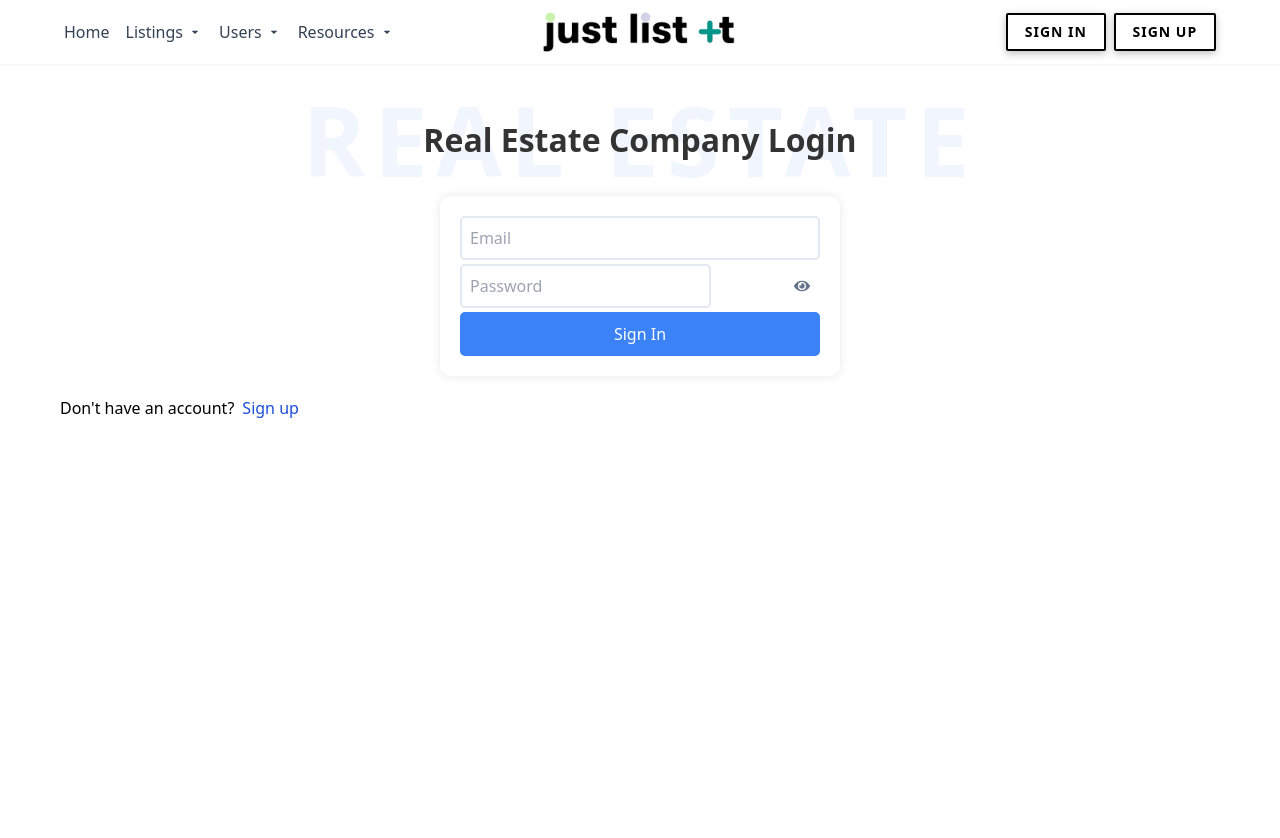
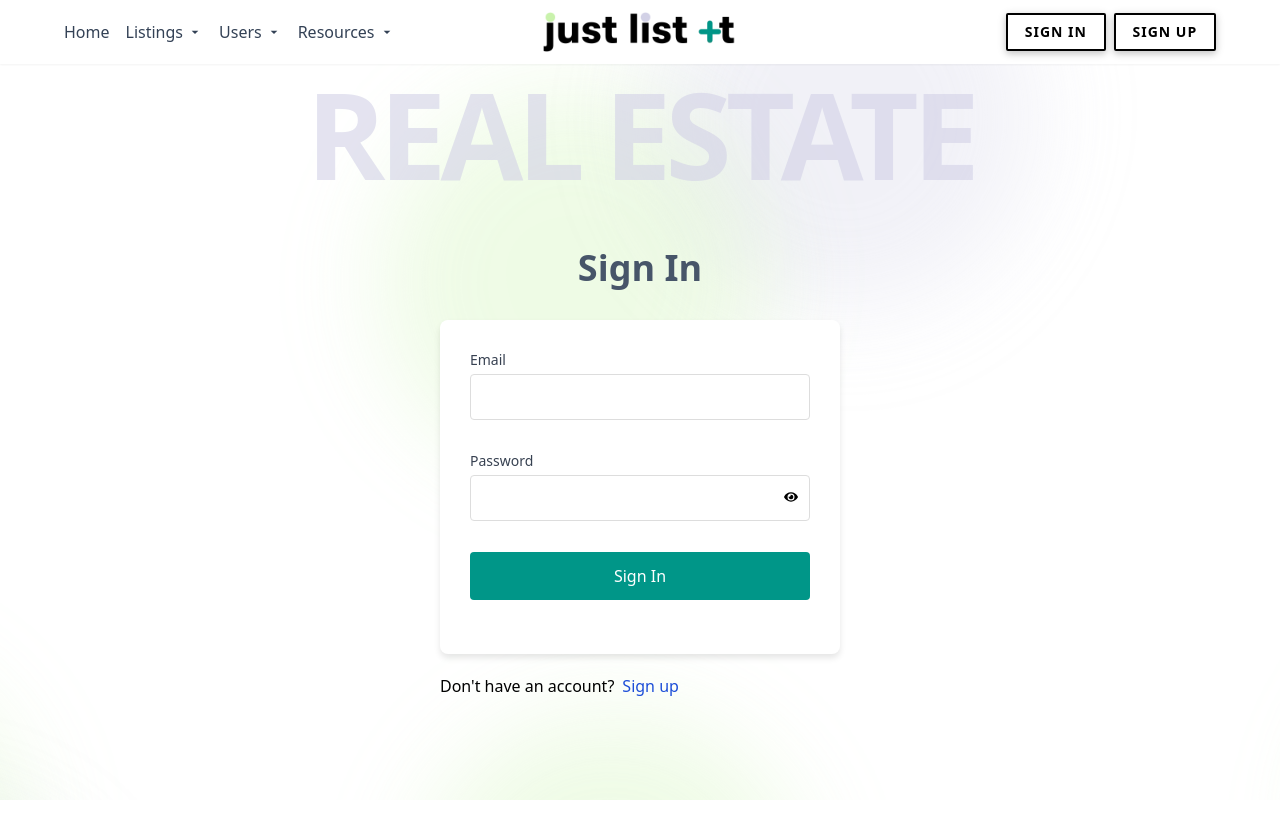
Before and after one commit to lostyeti21/MernRealEstate, a React (Vite) app in the folder client/: page /real-estate-login in a window 1280 px wide. Shown: the top 838 px of the page. Before the commit the page ends 800 px from the top, so only its background shows below. Built offline with nearby package versions, Linux system fonts and the light colour scheme.

Commit message:
edited the ogon pages

```diff
--- a/client/src/pages/Home.jsx
+++ b/client/src/pages/Home.jsx
@@ -89,6 +89,107 @@ const StyledLoader = styled.div`
   z-index: 100;
 `;
 
+const StyledBubble = styled.div`
+  .bubble {
+    height: 2.8em;
+    width: 9em;
+    background: transparent;
+    border: 2px solid #016dd9;
+    outline: none;
+    color: #016dd9;
+    cursor: pointer;
+    font-size: 17px;
+  }
+
+  @keyframes squeeze3124 {
+    0% {
+      -webkit-transform: scale3d(1, 1, 1);
+      transform: scale3d(1, 1, 1);
+    }
+
+    30% {
+      -webkit-transform: scale3d(1.25, 0.75, 1);
+      transform: scale3d(1.25, 0.75, 1);
+    }
+
+    40% {
+      -webkit-transform: scale3d(0.75, 1.25, 1);
+      transform: scale3d(0.75, 1.25, 1);
+    }
+
+    50% {
+      -webkit-transform: scale3d(1.15, 0.85, 1);
+      transform: scale3d(1.15, 0.85, 1);
+    }
+
+    65% {
+      -webkit-transform: scale3d(0.95, 1.05, 1);
+      transform: scale3d(0.95, 1.05, 1);
+    }
+
+    75% {
+      -webkit-transform: scale3d(1.05, 0.95, 1);
+      transform: scale3d(1.05, 0.95, 1);
+    }
+
+    100% {
+      -webkit-transform: scale3d(1, 1, 1);
+      transform: scale3d(1, 1, 1);
+    }
+  }
+`;
+
+const StyledFeaturedBubble = styled.div`
+  .bubble {
+    height: 2.8em;
+    width: 9em;
+    background: transparent;
+    border: 2px solid #016dd9;
+    outline: none;
+    color: #016dd9;
+    cursor: pointer;
+    font-size: 17px;
+    animation: none; /* Ensure no initial animation */
+  }
+
+  @keyframes squeeze3124 {
+    0% {
+      -webkit-transform: scale3d(1, 1, 1);
+      transform: scale3d(1, 1, 1);
+    }
+
+    30% {
+      -webkit-transform: scale3d(1.25, 0.75, 1);
+      transform: scale3d(1.25, 0.75, 1);
+    }
+
+    40% {
+      -webkit-transform: scale3d(0.75, 1.25, 1);
+      transform: scale3d(0.75, 1.25, 1);
+    }
+
+    50% {
+      -webkit-transform: scale3d(1.15, 0.85, 1);
+      transform: scale3d(1.15, 0.85, 1);
+    }
+
+    65% {
+      -webkit-transform: scale3d(0.95, 1.05, 1);
+      transform: scale3d(0.95, 1.05, 1);
+    }
+
+    75% {
+      -webkit-transform: scale3d(1.05, 0.95, 1);
+      transform: scale3d(1.05, 0.95, 1);
+    }
+
+    100% {
+      -webkit-transform: scale3d(1, 1, 1);
+      transform: scale3d(1, 1, 1);
+    }
+  }
+`;
+
 export default function Home() {
   const [offerListings, setOfferListings] = useState([]);
   const [saleListings, setSaleListings] = useState([]);
@@ -127,20 +228,22 @@ export default function Home() {
   }, []);
 
   useEffect(() => {
-    const animationInterval = setInterval(() => {
+    let animationInterval;
+    let animationTimeout;
+
+    animationInterval = setInterval(() => {
       setIsAnimatingFeatured(true);
       setIsAnimatingRealEstate(true);
 
-      const animationTimeout = setTimeout(() => {
+      animationTimeout = setTimeout(() => {
         setIsAnimatingFeatured(false);
         setIsAnimatingRealEstate(false);
       }, 900); // Duration of the animation
-
-      return () => clearTimeout(animationTimeout);
     }, 5000); // Interval between animations
 
     return () => {
       clearInterval(animationInterval);
+      clearTimeout(animationTimeout);
     };
   }, []);
 
@@ -176,7 +279,7 @@ export default function Home() {
     // Show loader for 2 seconds
     const timer = setTimeout(() => {
       setLoading(false);
-    }, 2000);
+    }, 5000);
 
     return () => clearTimeout(timer);
   }, []);
@@ -596,11 +699,14 @@ export default function Home() {
                   <h2 className='text-2xl font-semibold text-slate-600 absolute bottom-0 left-0 z-10'>
                     Property
                   </h2>
+                  <StyledFeaturedBubble>
                     <div
                       className={`absolute top-0 right-0 bg-[#0065ff] text-white text-sm font-semibold px-4 py-2 rounded-full ${isAnimatingFeatured ? 'animate-jello-once' : ''}`}
+                      style={{ animation: 'squeeze3124 0.9s infinite' }}
                     >
                       Recommended by Us
                     </div>
+                  </StyledFeaturedBubble>
                 </div>
                 <div className="mb-16">
                   <ListingCollage listing={collageListing} />
@@ -614,7 +720,7 @@ export default function Home() {
               whileInView={{ opacity: 1, y: 0 }}
               transition={{ duration: 0.5, delay: 0.2 }}
               viewport={{ once: true }}
-              className="mb-16"
+              className='my-3'
             >
               <div className="relative h-[100px] mb-8">
                 <h1 className="text-[120px] font-bold text-gray-100 uppercase absolute -top-14 left-0 w-full text-left">
@@ -954,14 +1060,14 @@ export default function Home() {
               <h2 className='text-2xl font-semibold text-slate-600 absolute bottom-0 left-0 z-10'>
                 Agents in Zimbabwe
               </h2>
+              <StyledBubble>
                 <div
-                className={`absolute top-0 right-0 bg-[#0065ff] text-white text-sm font-semibold px-4 py-2 rounded-full ${isAnimatingRealEstate ? 'animate-jello-once' : ''} flex items-center gap-2`}
+                  className={`absolute top-0 right-0 bg-[#0065ff] text-white text-sm font-semibold px-4 py-2 rounded-full ${isAnimatingRealEstate ? 'animate-jello-once' : ''}`}
+                  style={{ animation: 'squeeze3124 0.9s infinite' }}
                 >
-                <svg xmlns="http://www.w3.org/2000/svg" className="h-5 w-5 font-bold" viewBox="0 0 24 24" fill="white">
-                  <path fillRule="evenodd" d="M19.916 4.626a.75.75 0 0 1 .208 1.04l-9 13.5a.75.75 0 0 1-1.154.114l-6-6a.75.75 0 0 1 1.06-1.06l5.353 5.353 8.493-12.74a.75.75 0 0 1 1.04-.208Z" clipRule="evenodd" />
-                </svg>
                   Verified by Us
                 </div>
+              </StyledBubble>
             </div>
 
             <div>
--- a/client/src/pages/RealEstateAgentLogin.jsx
+++ b/client/src/pages/RealEstateAgentLogin.jsx
@@ -2,185 +2,23 @@ import { useState, useEffect } from 'react';
 import { Link, useNavigate } from 'react-router-dom';
 import { useDispatch, useSelector } from 'react-redux';
 import { signInStart, signInSuccess, signInFailure } from '../redux/user/userSlice';
-import Loader from '../components/Loader';
 import styled from 'styled-components';
 import { FaEye, FaEyeSlash } from 'react-icons/fa';
+import { Container, Form, Input, Button, ErrorMessage } from '../components/StyledComponents';
+import Background from '../components/Background';
 
-const StyledContainer = styled.div`
-  max-width: 1200px;
-  margin: 0 auto;
-  padding: 20px;
-`;
+const StyledContainer = Container;
 
-const StyledForm = styled.form`
-  display: flex;
-  flex-direction: column;
-  gap: 4px;
-  max-width: 400px;
-  margin: 0 auto;
-  padding: 20px;
-  background-color: white;
-  border-radius: 10px;
-  box-shadow: 0 0 10px rgba(0,0,0,0.1);
-  transition: transform 0.3s ease;
+const StyledForm = Form;
 
-  &:hover {
-    transform: translateY(-5px);
-  }
-`;
+const StyledInput = Input;
 
-const StyledInput = styled.input`
-  padding: 8px;
-  border: 2px solid #e2e8f0;
-  border-radius: 5px;
-  font-size: 16px;
-  width: 100%;
-  transition: all 0.3s ease;
-  background-color: white;
-
-  &:focus {
-    border-color: #3b82f6;
-    outline: none;
-    box-shadow: 0 0 0 2px rgba(59, 130, 246, 0.1);
-  }
-`;
-
-const StyledSelect = styled.select`
-  padding: 8px;
-  border: 2px solid #e2e8f0;
-  border-radius: 5px;
-  font-size: 16px;
-  transition: all 0.3s ease;
-  background-color: white;
-
-  &:focus {
-    border-color: #3b82f6;
-    outline: none;
-    box-shadow: 0 0 0 2px rgba(59, 130, 246, 0.1);
-  }
-`;
-
-const StyledButton = styled.button`
-  background-color: #3b82f6;
-  color: white;
-  padding: 10px;
-  border: none;
-  border-radius: 5px;
-  cursor: pointer;
-  font-weight: 500;
-  transition: all 0.3s ease;
-
-  &:hover {
-    background-color: #2563eb;
-    transform: translateY(-2px);
-  }
-
-  &:disabled {
-    background-color: #93c5fd;
-    cursor: not-allowed;
-  }
-`;
-
-const PasswordContainer = styled.div`
-  position: relative;
-  width: 100%;
-`;
-
-const PasswordToggle = styled.button`
-  position: absolute;
-  right: 10px;
-  top: 50%;
-  transform: translateY(-50%);
-  background: none;
-  border: none;
-  cursor: pointer;
-  color: #64748b;
-  padding: 0;
-  display: flex;
-  align-items: center;
-  transition: color 0.3s ease;
-
-  &:hover {
-    color: #3b82f6;
-  }
-`;
-
-const TitleContainer = styled.div`
-  position: relative;
-  width: 100%;
-  text-align: center;
-  padding: 2rem 0;
-  overflow: hidden;
-
-  h1 {
-    position: relative;
-    z-index: 2;
-    font-size: 2rem;
-    font-weight: 600;
-    color: #333;
-    margin: 0;
-    transition: transform 0.3s ease;
-
-    &:hover {
-      transform: scale(1.05);
-    }
-  }
-
-  &::before {
-    content: 'Agent';
-    position: absolute;
-    top: 50%;
-    left: 50%;
-    transform: translate(-50%, -50%);
-    font-size: 6rem;
-    font-weight: 800;
-    color: rgba(59, 130, 246, 0.07);
-    white-space: nowrap;
-    z-index: 1;
-    letter-spacing: 0.5rem;
-    text-transform: uppercase;
-    transition: all 0.5s ease;
-  }
-
-  &:hover::before {
-    transform: translate(-50%, -50%) scale(1.1);
-    color: rgba(59, 130, 246, 0.1);
-  }
-`;
-
-const ErrorText = styled.p`
-  color: #ef4444;
-  text-align: center;
-  margin: 10px 0;
-  font-size: 14px;
-  animation: shake 0.5s ease-in-out;
-
-  @keyframes shake {
-    0%, 100% { transform: translateX(0); }
-    25% { transform: translateX(-5px); }
-    75% { transform: translateX(5px); }
-  }
-`;
-
-const LinkContainer = styled.div`
-  display: flex;
-  gap: 2px;
-  justify-content: center;
-  margin-top: 20px;
-
-  a {
-    color: #3b82f6;
-    text-decoration: none;
-    font-weight: 500;
-    transition: color 0.3s ease;
-
-    &:hover {
-      color: #2563eb;
-    }
-  }
-`;
+const StyledButton = Button;
 
 export default function RealEstateAgentLogin() {
+  const navigate = useNavigate();
+  const dispatch = useDispatch();
+  const { loading, error } = useSelector((state) => state.user);
   const [formData, setFormData] = useState({
     companyName: '',
     email: '',
@@ -188,9 +26,6 @@ export default function RealEstateAgentLogin() {
   });
   const [companies, setCompanies] = useState([]);
   const [showPassword, setShowPassword] = useState(false);
-  const { loading, error } = useSelector((state) => state.user);
-  const navigate = useNavigate();
-  const dispatch = useDispatch();
 
   useEffect(() => {
     const fetchCompanies = async () => {
@@ -231,10 +66,7 @@ export default function RealEstateAgentLogin() {
   }, []);
 
   const handleChange = (e) => {
-    setFormData({
-      ...formData,
-      [e.target.id]: e.target.value,
-    });
+    setFormData({ ...formData, [e.target.id]: e.target.value });
   };
 
   const togglePasswordVisibility = () => {
@@ -312,15 +144,29 @@ export default function RealEstateAgentLogin() {
 
   return (
     <StyledContainer>
-      <TitleContainer>
-        <h1>Agent Sign In</h1>
-      </TitleContainer>
-      <StyledForm onSubmit={handleSubmit}>
-        <StyledSelect
+      <Background />
+      <div className='relative z-10'>
+        <div className="absolute w-full" style={{ top: '-70px', left: '-70%', transform: 'translateX(-50%)' }}>
+          <h1 className="text-[120px] font-bold text-gray-100 uppercase whitespace-nowrap text-center" style={{ letterSpacing: '-0.05em' }}>
+            <span style={{ color: '#d2d1e6', opacity: 0.6 }}>Real Estate Agent</span>
+          </h1>
+        </div>
+
+        <div className='p-6 w-[165%] mx-auto mt-[40%] flex justify-center items-center ml-[-28%]'>
+          <div className='w-full text-center'>
+            <h2 className='text-4xl font-semibold text-slate-600 mb-8 ml-[-11%]'>
+              Sign In
+            </h2>
+            <StyledForm onSubmit={handleSubmit} className="w-full">
+              <div className="mb-4">
+                <label htmlFor="companyName" className="block text-sm font-medium text-gray-700 mb-1 text-left">Company Name</label>
+                <StyledInput
+                  as="select"
                   id="companyName"
                   value={formData.companyName}
                   onChange={handleChange}
                   required
+                  className="w-full"
                 >
                   <option value="">Select Company</option>
                   {companies.map((company) => (
@@ -328,47 +174,51 @@ export default function RealEstateAgentLogin() {
                       {company.companyName}
                     </option>
                   ))}
-        </StyledSelect>
-
+                </StyledInput>
+              </div>
+              <div className="mb-4">
+                <label htmlFor="email" className="block text-sm font-medium text-gray-700 mb-1 text-left">Email</label>
                 <StyledInput
                   type="email"
-          placeholder="Email"
                   id="email"
+                  value={formData.email}
                   onChange={handleChange}
-          value={formData.email}
                   required
+                  className="w-full"
                 />
-
-        <PasswordContainer>
+              </div>
+              <div className="mb-4 relative">
+                <label htmlFor="password" className="block text-sm font-medium text-gray-700 mb-1 text-left">Password</label>
                 <StyledInput
                   type={showPassword ? "text" : "password"}
-            placeholder="Password"
                   id="password"
+                  value={formData.password}
                   onChange={handleChange}
-            value={formData.password}
                   required
+                  className="w-full"
                 />
-          <PasswordToggle
+                <button
                   type="button"
-            onClick={() => setShowPassword(!showPassword)}
+                  onClick={togglePasswordVisibility}
+                  className="absolute top-[46%] right-0 pr-3 flex items-center text-sm leading-5"
                 >
                   {showPassword ? <FaEyeSlash /> : <FaEye />}
-          </PasswordToggle>
-        </PasswordContainer>
-
-        <StyledButton disabled={loading}>
+                </button>
+              </div>
+              <StyledButton type="submit" disabled={loading} className="w-full">
                 {loading ? 'Loading...' : 'Sign In'}
               </StyledButton>
-
-        {error && <ErrorText>{error}</ErrorText>}
+              {error && <ErrorMessage>{error}</ErrorMessage>}
             </StyledForm>
-
-      <LinkContainer>
+            <div className="flex gap-2 mt-5 justify-center">
               <p>Don't have an account?</p>
-        <Link to="/real-estate-agent-signup">
+              <Link to="/real-estate-agent-signup" className="text-blue-700">
                 Sign up
               </Link>
-      </LinkContainer>
+            </div>
+          </div>
+        </div>
+      </div>
     </StyledContainer>
   );
 }
--- a/client/src/pages/RealEstateLogin.jsx
+++ b/client/src/pages/RealEstateLogin.jsx
@@ -4,145 +4,17 @@ import { useDispatch } from 'react-redux';
 import { signInStart, signInFailure, realEstateSignInSuccess } from '../redux/user/userSlice';
 import styled from 'styled-components';
 import { FaEye, FaEyeSlash } from 'react-icons/fa';
+import { Container, Form, Input, Button, ErrorMessage } from '../components/StyledComponents';
+import OAuth from '../components/OAuth';
+import Background from '../components/Background';
 
-const StyledContainer = styled.div`
-  max-width: 1200px;
-  margin: 0 auto;
-  padding: 20px;
-`;
+const StyledContainer = Container;
 
-const StyledForm = styled.form`
-  display: flex;
-  flex-direction: column;
-  gap: 4px;
-  max-width: 400px;
-  margin: 0 auto;
-  padding: 20px;
-  background-color: white;
-  border-radius: 10px;
-  box-shadow: 0 0 10px rgba(0,0,0,0.1);
-  transition: transform 0.3s ease;
+const StyledForm = Form;
 
-  &:hover {
-    transform: translateY(-5px);
-  }
-`;
+const StyledInput = Input;
 
-const StyledInput = styled.input`
-  padding: 8px;
-  border: 2px solid #e2e8f0;
-  border-radius: 5px;
-  font-size: 16px;
-  transition: all 0.3s ease;
-
-  &:focus {
-    border-color: #3b82f6;
-    outline: none;
-    box-shadow: 0 0 0 2px rgba(59, 130, 246, 0.1);
-  }
-`;
-
-const StyledButton = styled.button`
-  background-color: #3b82f6;
-  color: white;
-  padding: 10px;
-  border: none;
-  border-radius: 5px;
-  cursor: pointer;
-  font-weight: 500;
-  transition: all 0.3s ease;
-
-  &:hover {
-    background-color: #2563eb;
-    transform: translateY(-2px);
-  }
-
-  &:disabled {
-    background-color: #93c5fd;
-    cursor: not-allowed;
-  }
-`;
-
-const PasswordContainer = styled.div`
-  position: relative;
-  width: 100%;
-`;
-
-const PasswordToggle = styled.button`
-  position: absolute;
-  right: 10px;
-  top: 50%;
-  transform: translateY(-50%);
-  background: none;
-  border: none;
-  cursor: pointer;
-  color: #64748b;
-  padding: 0;
-  display: flex;
-  align-items: center;
-  transition: color 0.3s ease;
-
-  &:hover {
-    color: #3b82f6;
-  }
-`;
-
-const TitleContainer = styled.div`
-  position: relative;
-  width: 100%;
-  text-align: center;
-  padding: 2rem 0;
-  overflow: hidden;
-
-  h1 {
-    position: relative;
-    z-index: 2;
-    font-size: 2rem;
-    font-weight: 600;
-    color: #333;
-    margin: 0;
-    transition: transform 0.3s ease;
-
-    &:hover {
-      transform: scale(1.05);
-    }
-  }
-
-  &::before {
-    content: 'Real Estate';
-    position: absolute;
-    top: 50%;
-    left: 50%;
-    transform: translate(-50%, -50%);
-    font-size: 6rem;
-    font-weight: 800;
-    color: rgba(59, 130, 246, 0.07);
-    white-space: nowrap;
-    z-index: 1;
-    letter-spacing: 0.5rem;
-    text-transform: uppercase;
-    transition: all 0.5s ease;
-  }
-
-  &:hover::before {
-    transform: translate(-50%, -50%) scale(1.1);
-    color: rgba(59, 130, 246, 0.1);
-  }
-`;
-
-const ErrorText = styled.p`
-  color: #ef4444;
-  text-align: center;
-  margin: 10px 0;
-  font-size: 14px;
-  animation: shake 0.5s ease-in-out;
-
-  @keyframes shake {
-    0%, 100% { transform: translateX(0); }
-    25% { transform: translateX(-5px); }
-    75% { transform: translateX(5px); }
-  }
-`;
+const StyledButton = Button;
 
 export default function RealEstateLogin() {
   const navigate = useNavigate();
@@ -154,6 +26,10 @@ export default function RealEstateLogin() {
   const [loading, setLoading] = useState(false);
   const [error, setError] = useState(null);
   const [showPassword, setShowPassword] = useState(false);
+  const [showPopup, setShowPopup] = useState(false);
+  const [popupMessage, setPopupMessage] = useState('');
+  const [showInvalidCredentialsPopup, setShowInvalidCredentialsPopup] = useState(false);
+  const [invalidCredentialsMessage, setInvalidCredentialsMessage] = useState('');
 
   useEffect(() => {
     // Check if user is already logged in
@@ -180,6 +56,18 @@ export default function RealEstateLogin() {
 
   const handleChange = (e) => {
     setFormData({ ...formData, [e.target.id]: e.target.value });
+  };
+
+  const handleError = (errorMessage) => {
+    if (errorMessage === 'Company not found') {
+      setPopupMessage('Please ensure you are typing in the correct email address!');
+      setShowPopup(true);
+    } else if (errorMessage === 'Invalid credentials') {
+      setInvalidCredentialsMessage('Please check your email and password and try again.');
+      setShowInvalidCredentialsPopup(true);
+    } else {
+      setError(errorMessage);
+    }
   };
 
   const handleSubmit = async (e) => {
@@ -229,7 +117,7 @@ export default function RealEstateLogin() {
     } catch (error) {
       console.error('Login error:', error);
       dispatch(signInFailure(error.message));
-      setError(error.message || 'Something went wrong!');
+      handleError(error.message || 'Something went wrong!');
 
       // Clear any partial data on error
       localStorage.removeItem('access_token');
@@ -241,39 +129,95 @@ export default function RealEstateLogin() {
   };
 
   return (
-    <StyledContainer>
-      <TitleContainer>
-        <h1>Real Estate Company Login</h1>
-      </TitleContainer>
+    <div className='relative w-full min-h-screen'>
+      <Background />
+      <div className='relative z-10'>
+        {showPopup && (
+          <div className="fixed inset-0 bg-black bg-opacity-50 flex items-center justify-center z-50 backdrop-blur-sm">
+            <div className="bg-white p-6 rounded-lg shadow-lg max-w-md w-full animate-fade-in relative">
+              <button
+                onClick={() => setShowPopup(false)}
+                className="absolute top-2 right-2 p-1 text-gray-500 hover:text-gray-700"
+              >
+                <svg xmlns="http://www.w3.org/2000/svg" viewBox="0 0 24 24" fill="currentColor" className="w-6 h-6">
+                  <path fillRule="evenodd" d="M5.47 5.47a.75.75 0 011.06 0L12 10.94l5.47-5.47a.75.75 0 111.06 1.06L13.06 12l5.47 5.47a.75.75 0 11-1.06 1.06L12 13.06l-5.47 5.47a.75.75 0 01-1.06-1.06L10.94 12 5.47 6.53a.75.75 0 010-1.06z" clipRule="evenodd" />
+                </svg>
+              </button>
+              <div className="flex justify-center mb-4">
+                <svg xmlns="http://www.w3.org/2000/svg" viewBox="0 0 24 24" fill="red" className="w-20 h-20">
+                  <path fillRule="evenodd" d="M12 2.25c-5.385 0-9.75 4.365-9.75 9.75s4.365 9.75 9.75 9.75 9.75-4.365 9.75-9.75S17.385 2.25 12 2.25zm3.53 12.97a.75.75 0 01-1.06 0L12 13.06l-2.47 2.47a.75.75 0 01-1.06-1.06L10.94 12l-2.47-2.47a.75.75 0 011.06-1.06L12 10.94l2.47-2.47a.75.75 0 011.06 1.06L13.06 12l2.47 2.47a.75.75 0 010 1.06z" clipRule="evenodd" />
+                </svg>
+              </div>
+              <h2 className="text-xl font-semibold mb-4 text-center">Company not found</h2>
+              <p className="text-center">{popupMessage}</p>
+            </div>
+          </div>
+        )}
+        {showInvalidCredentialsPopup && (
+          <div className="fixed inset-0 bg-black bg-opacity-50 flex items-center justify-center z-50 backdrop-blur-sm">
+            <div className="bg-white p-6 rounded-lg shadow-lg max-w-md w-full animate-fade-in relative">
+              <button
+                onClick={() => setShowInvalidCredentialsPopup(false)}
+                className="absolute top-2 right-2 p-1 text-gray-500 hover:text-gray-700"
+              >
+                <svg xmlns="http://www.w3.org/2000/svg" viewBox="0 0 24 24" fill="currentColor" className="w-6 h-6">
+                  <path fillRule="evenodd" d="M5.47 5.47a.75.75 0 011.06 0L12 10.94l5.47-5.47a.75.75 0 111.06 1.06L13.06 12l5.47 5.47a.75.75 0 11-1.06 1.06L12 13.06l-5.47 5.47a.75.75 0 01-1.06-1.06L10.94 12 5.47 6.53a.75.75 0 010-1.06z" clipRule="evenodd" />
+                </svg>
+              </button>
+              <div className="flex justify-center mb-4">
+                <svg xmlns="http://www.w3.org/2000/svg" viewBox="0 0 24 24" fill="red" className="w-20 h-20">
+                  <path fillRule="evenodd" d="M12 2.25c-5.385 0-9.75 4.365-9.75 9.75s4.365 9.75 9.75 9.75 9.75-4.365 9.75-9.75S17.385 2.25 12 2.25zm3.53 12.97a.75.75 0 01-1.06 0L12 13.06l-2.47 2.47a.75.75 0 01-1.06-1.06L10.94 12l-2.47-2.47a.75.75 0 011.06-1.06L12 10.94l2.47-2.47a.75.75 0 011.06 1.06L13.06 12l2.47 2.47a.75.75 0 010 1.06z" clipRule="evenodd" />
+                </svg>
+              </div>
+              <h2 className="text-xl font-semibold mb-4 text-center">Invalid credentials</h2>
+              <p className="text-center">{invalidCredentialsMessage}</p>
+            </div>
+          </div>
+        )}
+        <div className="absolute w-full" style={{ top: '-180px' }}>
+          <h1 className="text-[120px] font-bold text-gray-100 uppercase whitespace-nowrap text-center" style={{ letterSpacing: '-0.05em' }}>
+            <span style={{ color: '#d2d1e6', opacity: 0.6 }}>Real Estate</span>
+          </h1>
+        </div>
+
+        <div className='p-6 max-w-md mx-auto mt-40'>
+          <h2 className='text-4xl font-semibold text-slate-600 mb-8 text-center'>
+            Sign In
+          </h2>
           <StyledForm onSubmit={handleSubmit}>
+            <div className="mb-4">
+              <label htmlFor="email" className="block text-sm font-medium text-gray-700 mb-1">Email</label>
               <StyledInput
                 type="email"
-          placeholder="Email"
                 id="email"
+                value={formData.email}
                 onChange={handleChange}
-          value={formData.email}
                 required
+                className="w-full"
               />
-        <PasswordContainer>
+            </div>
+            <div className="mb-4 relative">
+              <label htmlFor="password" className="block text-sm font-medium text-gray-700 mb-1">Password</label>
               <StyledInput
                 type={showPassword ? "text" : "password"}
-            placeholder="Password"
                 id="password"
+                value={formData.password}
                 onChange={handleChange}
-            value={formData.password}
                 required
+                className="w-full"
               />
-          <PasswordToggle
+              <button
                 type="button"
                 onClick={() => setShowPassword(!showPassword)}
+                className="absolute top-[46%] right-0 pr-3 flex items-center text-sm leading-5"
               >
                 {showPassword ? <FaEyeSlash /> : <FaEye />}
-          </PasswordToggle>
-        </PasswordContainer>
-        <StyledButton disabled={loading}>
-          {loading ? 'Loading...' : 'Sign In'}
+              </button>
+            </div>
+            <StyledButton type="submit" disabled={loading} style={{ marginBottom: '1.5rem', backgroundColor: '#009688' }}>
+              {loading ? 'Signing In...' : 'Sign In'}
             </StyledButton>
-        {error && <ErrorText>{error}</ErrorText>}
+            {error && <ErrorMessage>{error}</ErrorMessage>}
           </StyledForm>
           <div className="flex gap-2 mt-5">
             <p>Don't have an account?</p>
@@ -281,6 +225,8 @@ export default function RealEstateLogin() {
               Sign up
             </Link>
           </div>
-    </StyledContainer>
+        </div>
+      </div>
+    </div>
   );
 }
```
Also changed, not shown: client/src/pages/SuperUser.jsx (+7 -4 lines). Lines whose indentation alone changed are shown as unchanged.
